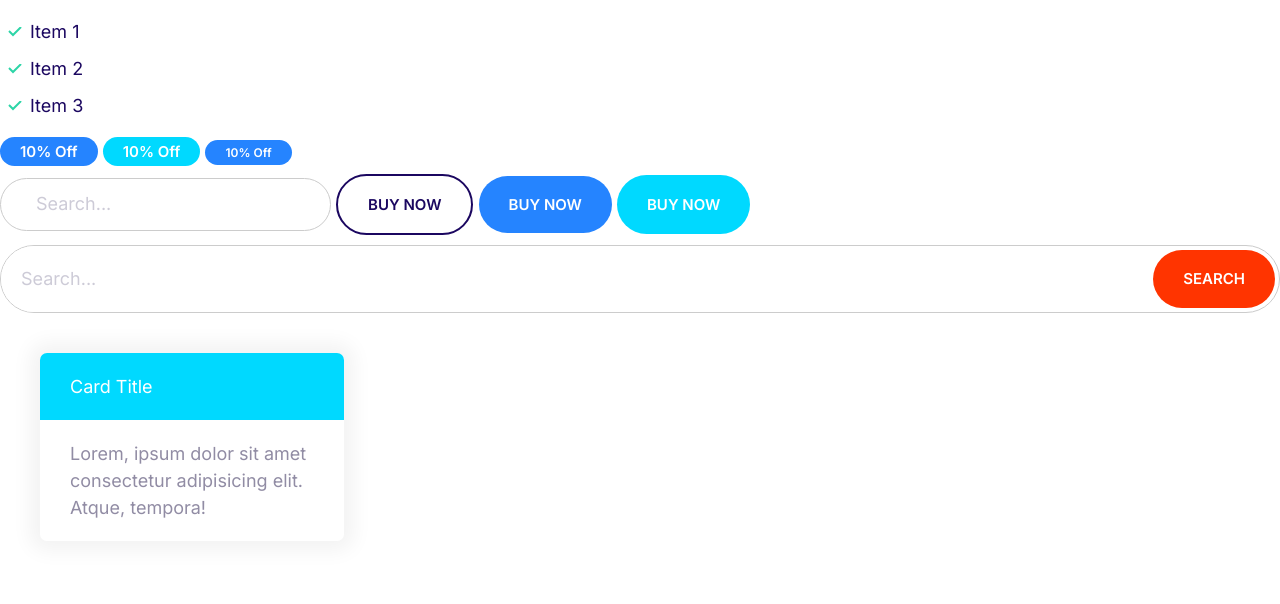
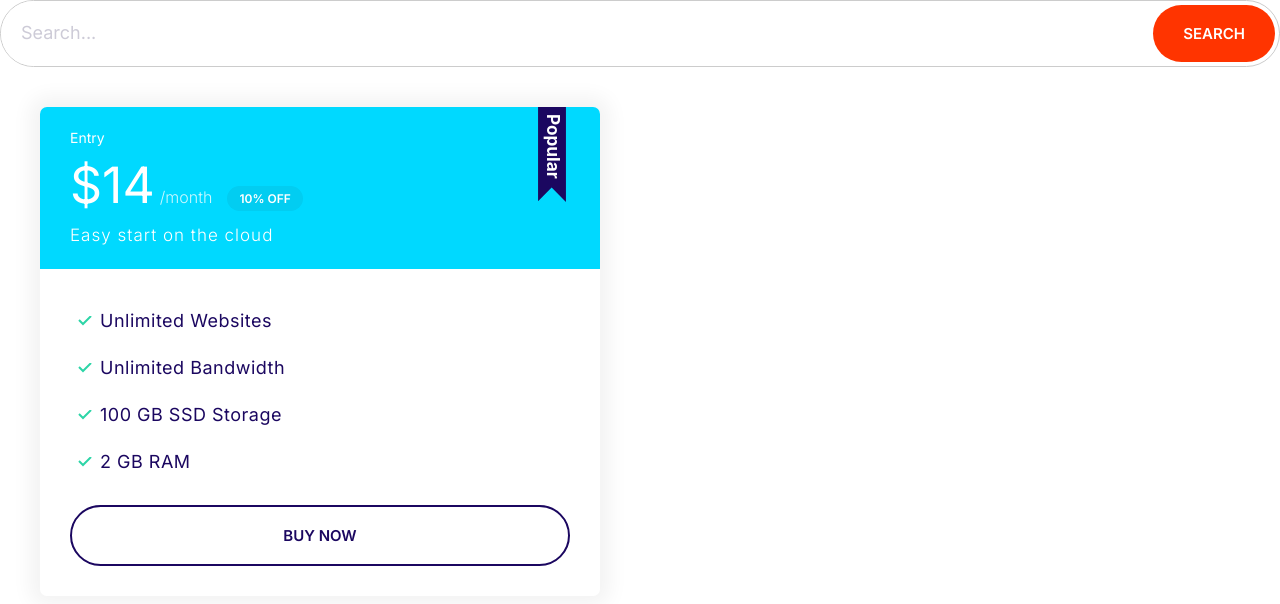
Before and after one commit to emblema/html-css-course-project, a plain HTML site: page index.html in a window 1280 px wide. Drawn offline with Linux system fonts and the light colour scheme.

Commit message:
Build the plan component

```diff
--- a/css/styles.css
+++ b/css/styles.css
@@ -119,6 +119,7 @@ a {
 
 .badge--small {
   font-size: 1.6rem;
+  padding: 0.5rem 1em;
 }
 
 @media screen and (min-width: 1024px) {
@@ -305,3 +306,70 @@ a {
   background: var(--color-secondary);
   color: #fff;
 }
+
+.card--secondary .badge--secondary {
+  background: #02cdf1;
+}
+
+/* Plans */
+
+.plan__name {
+  color: #fff;
+  margin: 0px;
+  font-weight: 500;
+  font-size: 2.4rem;
+}
+
+.plan__price {
+  font-size: 6rem;
+}
+
+.plan__billing-cycle {
+  font-size: 2.4rem;
+  font-weight: 300;
+  opacity: 0.8;
+  margin-right: 1rem;
+}
+
+.plan__description {
+  font-size: 2rem;
+  font-weight: 300;
+  letter-spacing: 1px;
+  display: block;
+}
+
+.plan .list__item {
+  letter-spacing: 0.5px;
+  margin-bottom: 2rem;
+}
+
+.plan--popular .card__header {
+  position: relative;
+}
+
+.plan--popular .card__header::before {
+  content: url(../images/popular.svg);
+  width: 40px;
+  display: inline-block;
+  position: absolute;
+  top: -6px;
+  right: 5%;
+}
+
+@media screen and (min-width: 1024px) {
+  .plan__name {
+    font-size: 1.4rem;
+  }
+
+  .plan__price {
+    font-size: 5rem;
+  }
+
+  .plan__billing-cycle {
+    font-size: 1.6rem;
+  }
+
+  .plan__description {
+    font-size: 1.7rem;
+  }
+}
--- a/index.html
+++ b/index.html
@@ -6,37 +6,36 @@
     <title>Document</title>
     <link rel="preconnect" href="https://fonts.gstatic.com" />
     <link
-      href="https://fonts.googleapis.com/css2?family=Inter:wght@400;600;700&display=swap"
+      href="https://fonts.googleapis.com/css2?family=Inter:wght@300;400;600;700&display=swap"
       rel="stylesheet"
     />
     <link rel="stylesheet" href="css/normalize.css" />
     <link rel="stylesheet" href="css/styles.css" />
   </head>
   <body>
-    <ul class="list list--tick">
-      <li class="list__item">Item 1</li>
-      <li class="list__item">Item 2</li>
-      <li class="list__item">Item 3</li>
-    </ul>
-    <div>
-      <span class="badge badge--primary">10% Off</span>
-      <span class="badge badge--secondary">10% Off</span>
-      <span class="badge badge--primary badge--small">10% Off</span>
-    </div>
-    <input type="text" class="input" placeholder="Search..." />
-    <button class="btn btn--primary btn--outline">Buy Now</button>
-    <button class="btn btn--primary">Buy Now</button>
-    <a href="#" class="btn btn--secondary">Buy Now</a>
     <div class="input-group">
       <input type="text" class="input" placeholder="Search..." />
       <button class="btn btn--accent">Search</button>
     </div>
-    <div style="width: 30%; padding: 4rem">
-      <div class="card card--secondary">
-        <header class="card__header">Card Title</header>
-        <div class="card__body">
-          Lorem, ipsum dolor sit amet consectetur adipisicing elit. Atque,
-          tempora!
+    <div style="width: 50%; padding: 4rem">
+      <div class="plan plan--popular">
+        <div class="card card--secondary">
+          <header class="card__header">
+            <h3 class="plan__name">Entry</h3>
+            <span class="plan__price">$14</span>
+            <span class="plan__billing-cycle">/month</span>
+            <span class="badge badge--secondary badge--small">10% OFF</span>
+            <span class="plan__description">Easy start on the cloud</span>
+          </header>
+          <div class="card__body">
+            <ul class="list list--tick">
+              <li class="list__item">Unlimited Websites</li>
+              <li class="list__item">Unlimited Bandwidth</li>
+              <li class="list__item">100 GB SSD Storage</li>
+              <li class="list__item">2 GB RAM</li>
+            </ul>
+            <button class="btn btn--outline btn--block">Buy Now</button>
+          </div>
         </div>
       </div>
     </div>
```
Also changed, not shown: components/plans.html (added, +22 -0 lines), images/popular.svg (added).
